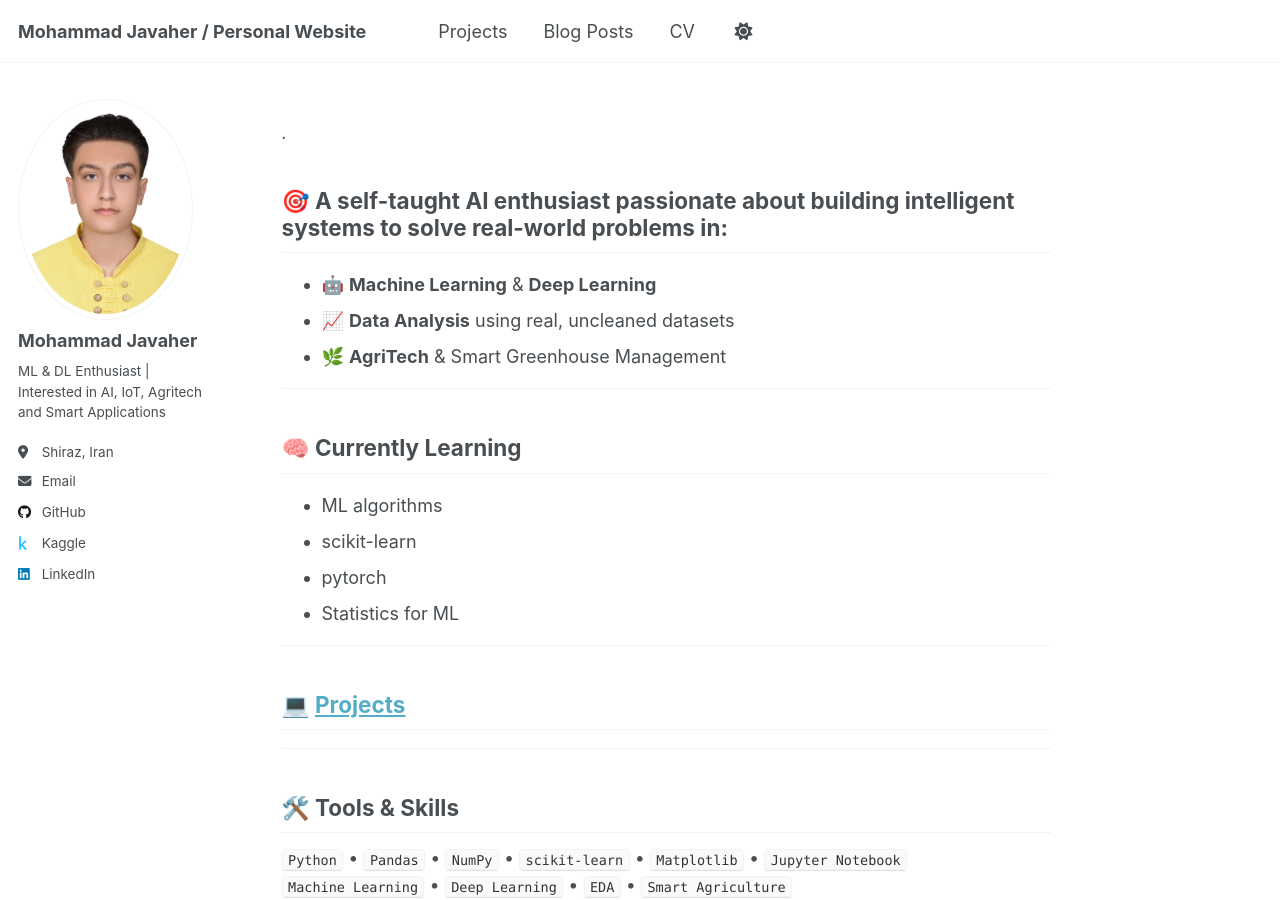
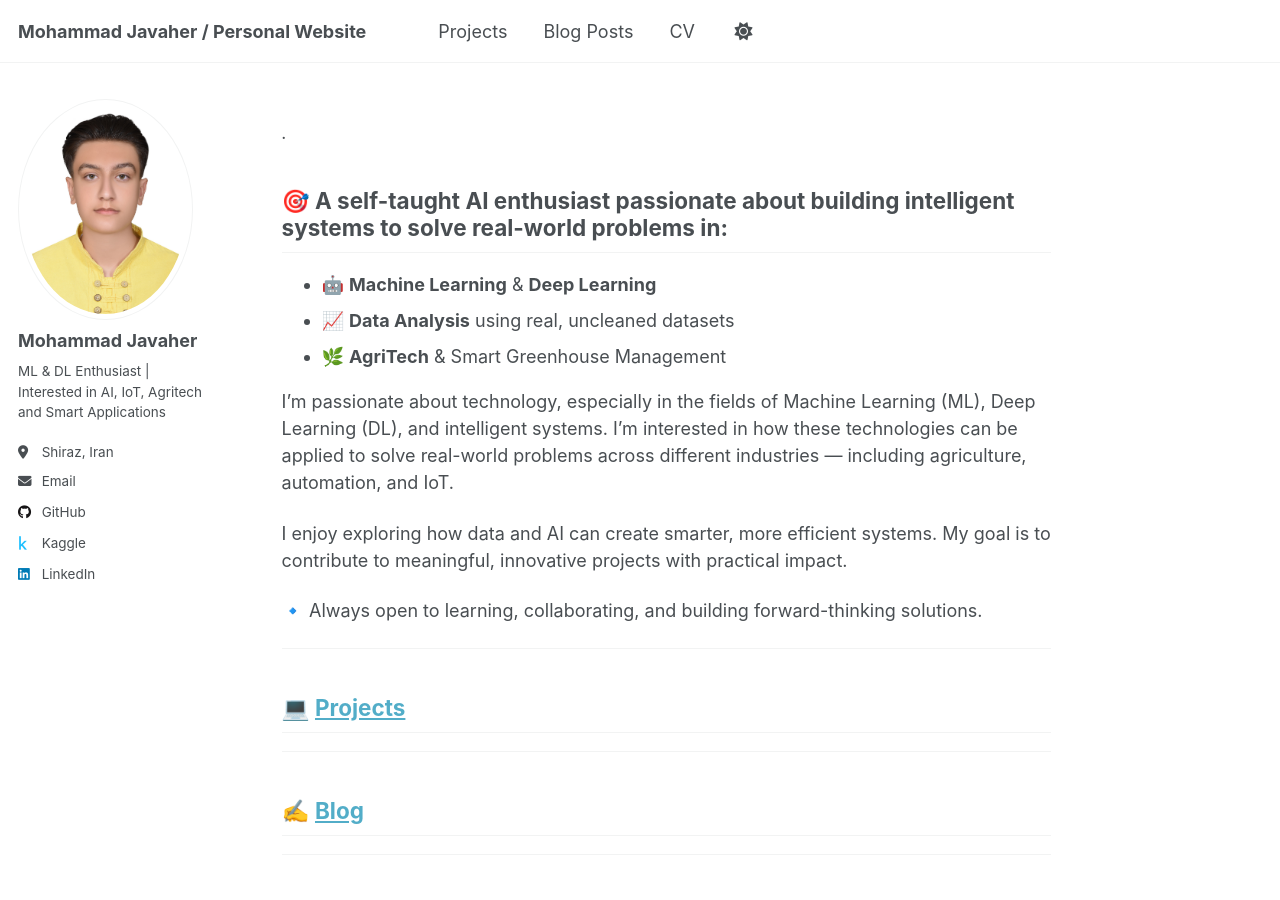
Before and after one commit to mohammad-javaher/mohammad-javaher.github.io, a Jekyll site: the page built from _pages/about.md, in a window 1280 px wide and 900 px high. Built offline with Jekyll 4.4.1, drawn with Linux system fonts in a browser that asks for light colours; a script that is not in the unit is left out.

Commit message:
Update about.md

```diff
--- a/_pages/about.md
+++ b/_pages/about.md
@@ -12,13 +12,11 @@ redirect_from:
 - 📈 **Data Analysis** using real, uncleaned datasets
 - 🌿 **AgriTech** & Smart Greenhouse Management
 
----
+I'm passionate about technology, especially in the fields of Machine Learning (ML), Deep Learning (DL), and intelligent systems. I’m interested in how these technologies can be applied to solve real-world problems across different industries — including agriculture, automation, and IoT.
 
-## 🧠 Currently Learning
-- ML algorithms
-- scikit-learn
-- pytorch
-- Statistics for ML
+I enjoy exploring how data and AI can create smarter, more efficient systems. My goal is to contribute to meaningful, innovative projects with practical impact.
+
+🔹 Always open to learning, collaborating, and building forward-thinking solutions.
 
 ---
 
@@ -26,6 +24,10 @@ redirect_from:
 
 ---
 
+## ✍️ [Blog](https://mohammad-javaher.github.io/year-archive/)
+
+---
+
 ## 🛠️ Tools & Skills
 
 `Python` • `Pandas` • `NumPy` • `scikit-learn` • `Matplotlib` • `Jupyter Notebook`
```
